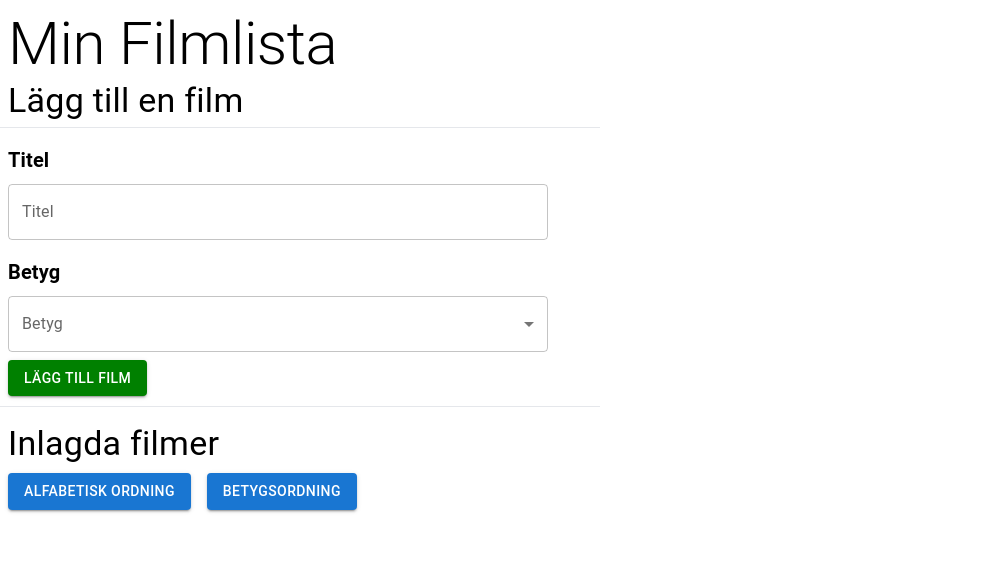
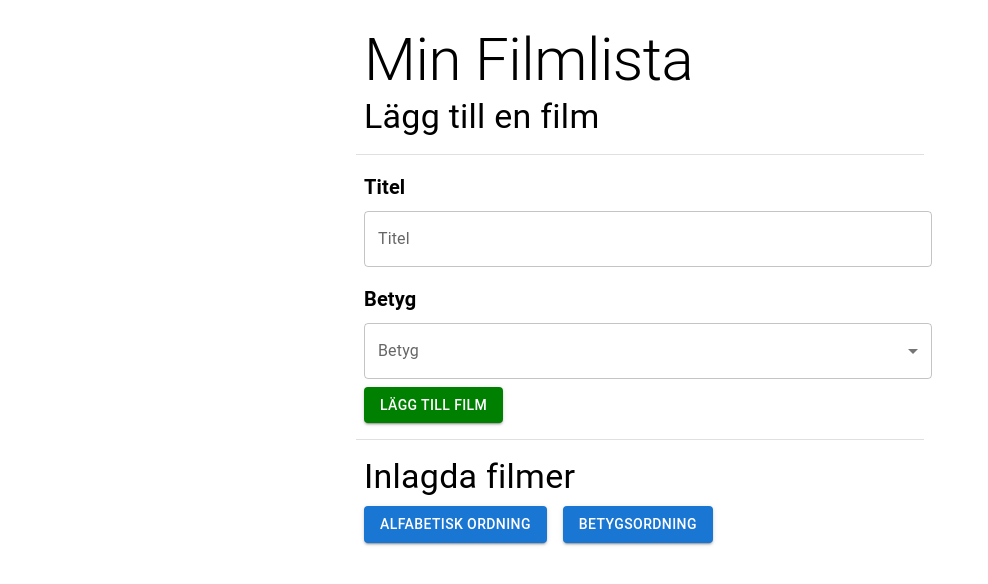
Before and after one commit to JSalomonsson/my-movie-list, a Next.js app: page / in a window 1280 px wide. Shown: the top 584 px of the page, without its empty margins (0-988 px from the left). Built offline with nearby package versions, Linux system fonts and the light colour scheme.

Commit message:
Updated design and removed unused parts of the code

```diff
--- a/app/components/InputMovieForm.js
+++ b/app/components/InputMovieForm.js
@@ -1,7 +1,7 @@
 "use client";
 
 import { useState } from "react";
-import { Box, Typography, Button, TextField, MenuItem } from "@mui/material";
+import { Box, Typography, Button, TextField, MenuItem, Divider } from "@mui/material";
 
 export default function InputMovieForm({addMovie}) {
   const [title, setTitle] = useState('');
@@ -27,22 +27,22 @@ export default function InputMovieForm({addMovie}) {
 //return the inputmovieform
   return (
     <Box>
-      <Typography variant="h4" sx={{mx: 1}}>Lägg till en film</Typography>
-      <hr style={{marginTop: 5}}/>
+      <Typography variant="h4" sx={{mx: 1, textAlign:"left"}}>Lägg till en film</Typography>
+      <Divider sx={{mt: 2}}/>
       <form onSubmit={handleSubmit}>
         <div>
-        <Typography variant="h6" sx={{mt: 2, mx: 1, fontWeight: 'bold'}}>Titel</Typography>
+        <Typography variant="h6" sx={{mt: 2, mx: 1, fontWeight: 'bold', textAlign:"left"}}>Titel</Typography>
         <TextField
-          sx = {{mt: 1, mx: 1, width: '90%'}}
+          sx = {{mt: 1, mx: 1, width: '100%'}}
           label="Titel"
           value={title}
           onChange={e => setTitle(e.target.value)}
         />
         </div>
         <div>
-         <Typography variant="h6" sx={{mt: 2, mx: 1, fontWeight: 'bold'}}>Betyg</Typography>
+         <Typography variant="h6" sx={{mt: 2, mx: 1, fontWeight: 'bold', textAlign:"left"}}>Betyg</Typography>
         <TextField
-          sx = {{mt: 1, mx: 1, width: '90%'}}
+          sx = {{mt: 1, mx: 1, width: '100%'}}
           label="Betyg"
           value={grade}
           onChange={e => setGrade(e.target.value)}
@@ -55,9 +55,11 @@ export default function InputMovieForm({addMovie}) {
           <MenuItem value={5}>5</MenuItem>
         </TextField>
         </div>
+        <Box sx={{textAlign: 'left'}}>
         <Button type="submit" variant="contained" sx={{mt: 1, mx: 1, backgroundColor: 'green'}}>Lägg till film</Button>
+        </Box>
       </form>
-      <hr style={{marginTop: 10}}/>
+      <Divider sx={{mt: 2}}/>
     </Box>
 );
 
--- a/app/components/MovieApp.js
+++ b/app/components/MovieApp.js
@@ -1,6 +1,5 @@
 "use client";
 
-import { Input } from "postcss";
 import { useState } from "react";
 import InputMovieForm from "./InputMovieForm";
 import {Box, Button, Typography } from '@mui/material';
@@ -28,12 +27,19 @@ const sortByGrade = () => {
 };
 //return the movieapp
   return (
-   <Box maxWidth="sm">
-      <Typography variant="h2" sx={{mx: 1, mt:1}}>Min Filmlista</Typography>
+   <Box sx={{
+    maxWidth: 600,
+    mx: "auto",
+    p: 2,
+    textAlign: "center"
+  }}>
+      <Typography variant="h2" sx={{mx: 1, mt:1, textAlign:"left"}}>Min Filmlista</Typography>
       <InputMovieForm addMovie={movie => setMovies([...movies, movie])} />
       <MovieList movies={movies} deleteMovie={deleteMovie} />
+      <Box sx={{textAlign: 'left', mb: 2}}>
       <Button sx={{mt: 1, mx: 1}} variant="contained" onClick={sortAlphabetical}>Alfabetisk ordning</Button>
       <Button sx={{mt: 1, mx: 1}} variant="contained" onClick={sortByGrade}>Betygsordning</Button>
+      </Box>
   </Box>
   );
 }
--- a/app/components/MovieList.js
+++ b/app/components/MovieList.js
@@ -1,6 +1,5 @@
 "use client";
 
-import { useState } from "react";
 import { Box, Typography, Paper } from "@mui/material";
 
 export default function MovieList ({movies, deleteMovie}) {
@@ -15,7 +14,7 @@ export default function MovieList ({movies, deleteMovie}) {
 //return the movielist
   return (
     <Box>
-      <Typography variant="h4" sx={{ mt: 2, mx: 1 }}>Inlagda filmer</Typography>
+      <Typography variant="h4" sx={{ mt: 2, mx: 1, textAlign: 'left' }}>Inlagda filmer</Typography>
       {movies.map((movie, index) => (
         <Paper key={index} sx={{ mt: 2, mx: 1, p: 2, width: '90%', backgroundColor: '#bdbdbd' }}>
           <Box sx={{ display: 'flex', justifyContent: 'space-between', alignItems: 'center' }}>
```
